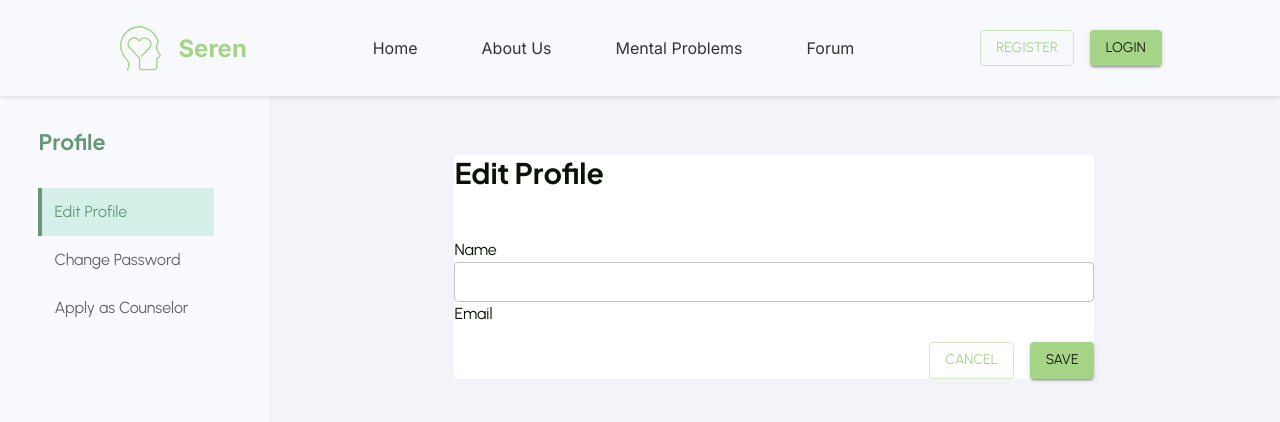
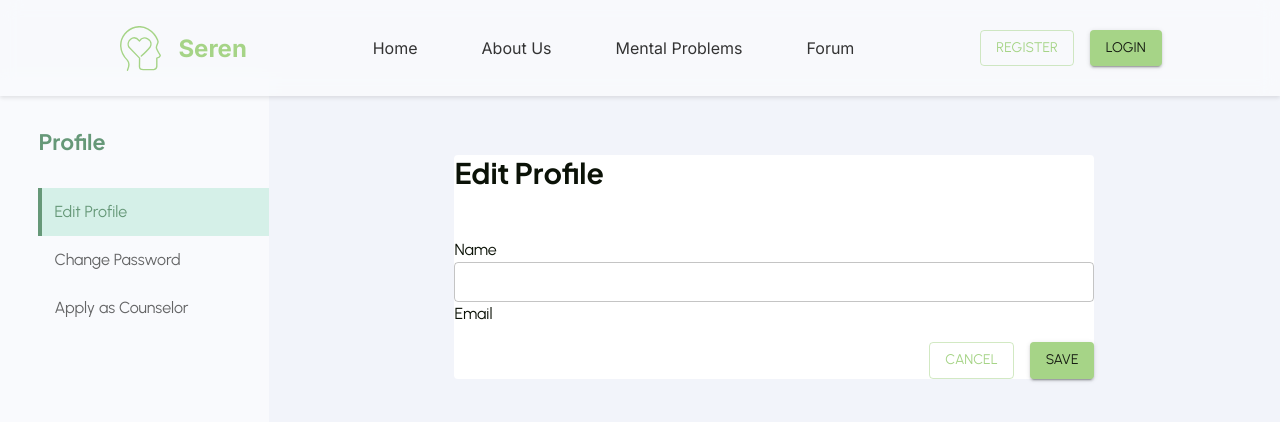
Before and after one commit to febriaaan22/milestone2, a Next.js app: page /my-profile in a window 1280 px wide. Shown: the top 422 px of the page. Built offline with nearby package versions, Linux system fonts and the light colour scheme.

Commit message:
SS-62 fix: modify layout tab menu

```diff
--- a/src/components/ProfileTabs/index.tsx
+++ b/src/components/ProfileTabs/index.tsx
@@ -55,7 +55,7 @@ const ProfileTabs: React.FC<ProfileTabsProps> = ({ value, handleChange }) => {
           "& .MuiTab-root": {
             textTransform: "none",
             alignItems: "flex-start",
-            mr: 2,
+            mr: 0,
             fontSize: "1rem",
           },
           "& .Mui-selected": {
@@ -64,7 +64,7 @@ const ProfileTabs: React.FC<ProfileTabsProps> = ({ value, handleChange }) => {
           },
           backgroundColor: "#f9fafd",
           minHeight: "100vh",
-          padding: "2vh 3vw",
+          padding: "2vh 0 2vh 3vw",
         }}
       >
         <Tab label="Edit Profile" />
```
